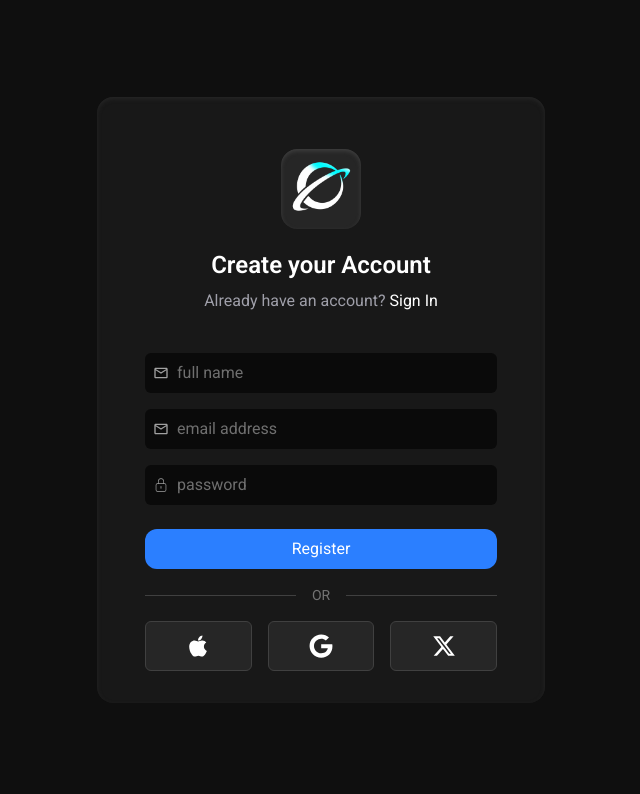
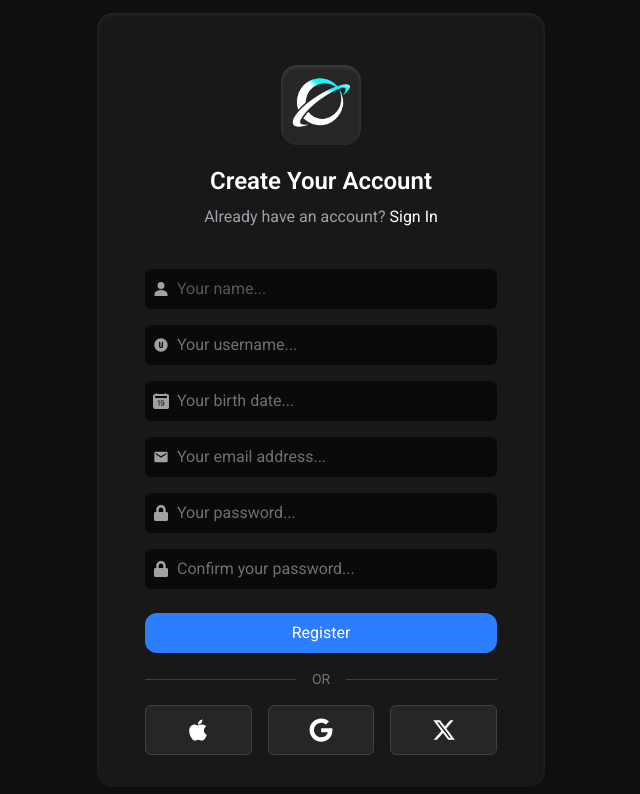
Before and after one commit to luiz-matoso/pondera, a React (Vite) app in the folder frontend/: page /signup in a window 1280 px wide. Shown: the top 794 px of the page, without its empty margins (319-959 px from the left). Built offline with nearby package versions, Linux system fonts and the light colour scheme.

Commit message:
update: atualiza pagina de registro para ter 5 campos de informações

```diff
--- a/frontend/src/pages/Register/Register.jsx
+++ b/frontend/src/pages/Register/Register.jsx
@@ -3,7 +3,12 @@ import logo from "../../assets/logo_pondera.png";
 
 import { MdOutlineEmail } from "react-icons/md";
 import { CiLock } from "react-icons/ci";
+import { IoPersonSharp } from "react-icons/io5";
+import { TbCircleLetterUFilled } from "react-icons/tb";
 import { FaApple, FaGoogle, FaXTwitter } from "react-icons/fa6";
+import { BsCalendar2DateFill } from "react-icons/bs";
+import { MdEmail } from "react-icons/md";
+import { FaLock } from "react-icons/fa";
 import { Link } from "react-router-dom";
 
 const Register = () => {
@@ -19,7 +24,7 @@ const Register = () => {
         </div>
 
         <h1 className="text-white font-semibold text-center text-2xl">
-          Create your Account
+          Create Your Account
         </h1>
         <p className="mt-2 text-zinc-400 text-center">
           Already have an account?{" "}
@@ -33,31 +38,61 @@ const Register = () => {
             {/* Name */}
             <div className="relative">
               <input
+                className="bg-neutral-950 p-2 w-full rounded-md text-neutral-400 w-full pl-8 animation-colors "
+                type="text"
+                placeholder="Your name..."
+              />
+              <IoPersonSharp className="absolute left-2 top-1/2 transform -translate-y-1/2 text-neutral-400" />
+            </div>
+
+            {/* Username */}
+            <div className="relative">
+              <input
                 className="bg-neutral-950 p-2 w-full rounded-md text-neutral-300 w-full pl-8 animation-colors"
                 type="text"
-                placeholder="full name"
+                placeholder="Your username..."
               />
-              <MdOutlineEmail className="absolute left-2 top-1/2 transform -translate-y-1/2 text-neutral-400" />
+              <TbCircleLetterUFilled className="absolute left-2 top-1/2 transform -translate-y-1/2 text-neutral-400" />
+            </div>
+
+            {/* Birth Date */}
+            <div className="relative">
+              <input
+                className="bg-neutral-950 p-2 w-full rounded-md text-neutral-300 w-full pl-8 animation-colors"
+                type="text"
+                placeholder="Your birth date..."
+              />
+              <BsCalendar2DateFill className="absolute left-2 top-1/2 transform -translate-y-1/2 text-neutral-400" />
             </div>
 
             {/* Email */}
             <div className="relative">
               <input
                 className="bg-neutral-950 p-2 w-full rounded-md text-neutral-300 w-full pl-8 animation-colors"
-                type="text"
-                placeholder="email address"
+                type="email"
+                placeholder="Your email address..."
               />
-              <MdOutlineEmail className="absolute left-2 top-1/2 transform -translate-y-1/2 text-neutral-400" />
+              <MdEmail className="absolute left-2 top-1/2 transform -translate-y-1/2 text-neutral-400" />
             </div>
 
             {/* Password */}
             <div className="relative">
               <input
                 className="bg-neutral-950 p-2 w-full rounded-md text-neutral-300 w-full pl-8"
-                type="text"
-                placeholder="password"
+                type="password"
+                placeholder="Your password..."
               />
-              <CiLock className="absolute left-2 top-1/2 transform -translate-y-1/2 text-neutral-400" />
+              <FaLock className="absolute left-2 top-1/2 transform -translate-y-1/2 text-neutral-400" />
+            </div>
+
+            {/* Conf Password */}
+            <div className="relative">
+              <input
+                className="bg-neutral-950 p-2 w-full rounded-md text-neutral-300 w-full pl-8"
+                type="password"
+                placeholder="Confirm your password..."
+              />
+              <FaLock className="absolute left-2 top-1/2 transform -translate-y-1/2 text-neutral-400" />
             </div>
           </div>
         </form>
```
